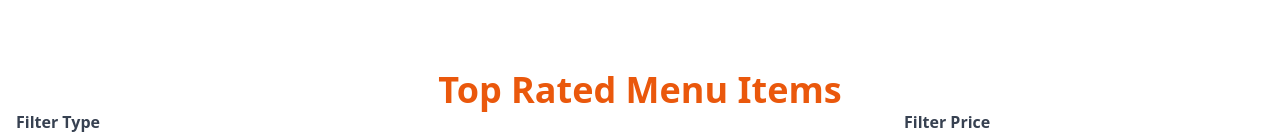
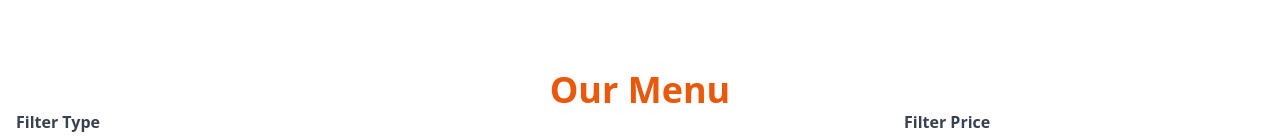
Before and after one commit to sheldondebra/Food-Website---SPA, a React (Create React App) app: page / in a window 1280 px wide. Shown: the part 806-942 px from the top of the page. Built offline with nearby package versions, Linux system fonts and the light colour scheme.

Commit message:
change name

```diff
--- a/src/components/Food.jsx
+++ b/src/components/Food.jsx
@@ -31,7 +31,7 @@ const filterType = (category) => {
   return (
     <div className="max-w-[1640px]  m-auto px-4 py-12 ">
       <h1 className="text-orange-600 font-bold text-4xl text-center">
-        Top Rated Menu Items
+        Our Menu
       </h1>
 
       {/* Filter Row */}
```
